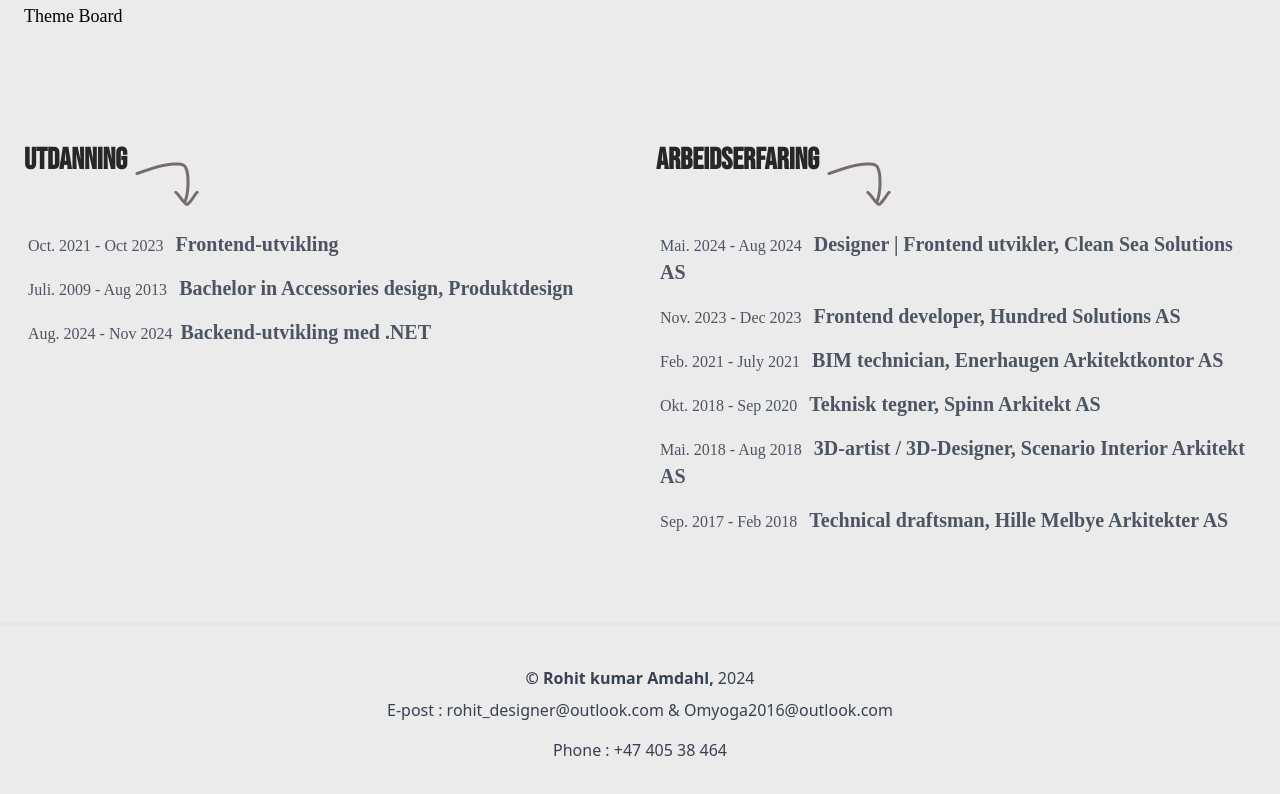
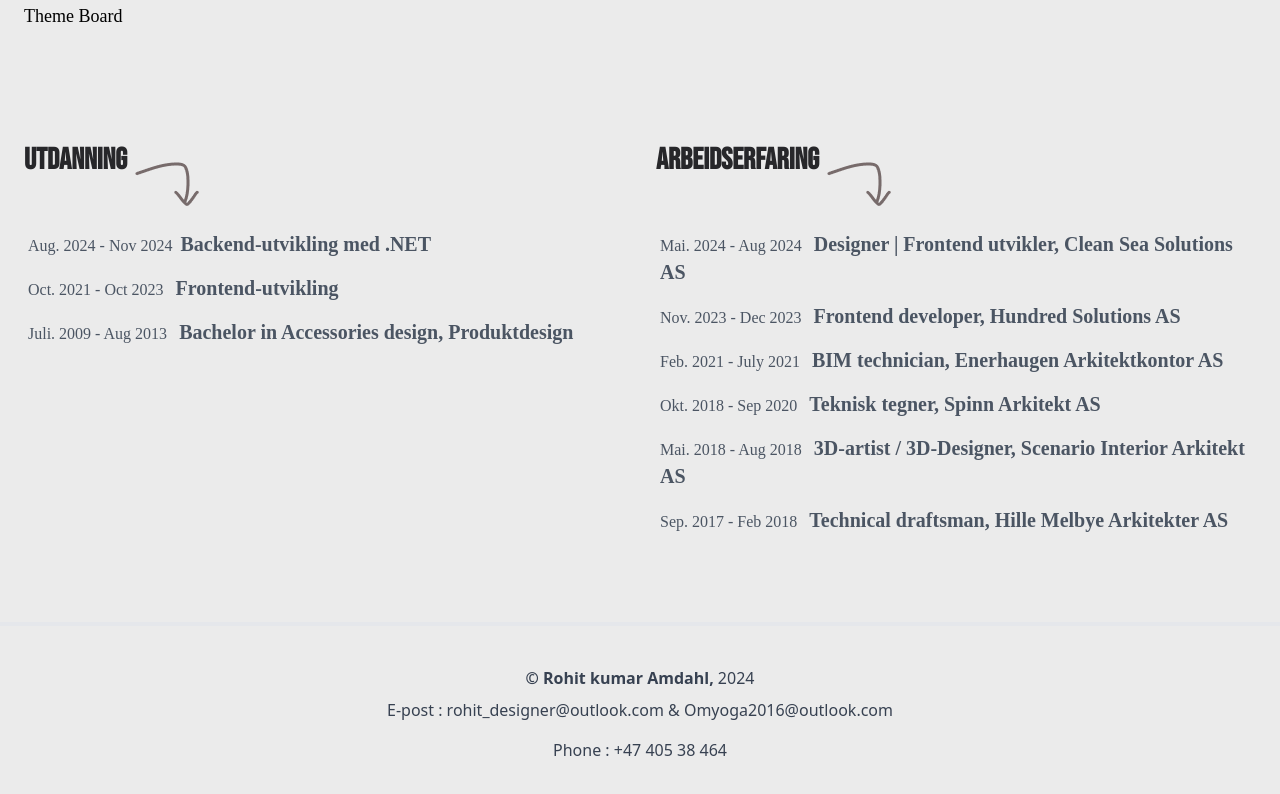
Before and after one commit to MaaRadha/work, a React (Vite) app: page / in a window 1280 px wide. Shown: the part 1856-2650 px from the top of the page. Built offline with nearby package versions, Linux system fonts and the light colour scheme; a web font is replaced by a local one.

Commit message:
moved  education

```diff
--- a/src/components/home/HomeSection.jsx
+++ b/src/components/home/HomeSection.jsx
@@ -36,6 +36,12 @@ const HomeSecion = () => {
           >
             <ul className="px-4">
               <li className="py-2 text-gray-600">
+                Aug. 2024 - Nov 2024
+                <span className="px-2 font-bold text-xl">
+                  Backend-utvikling med .NET
+                </span>
+              </li>
+              <li className="py-2 text-gray-600">
                 Oct. 2021 - Oct 2023
                 <span className="px-3 font-bold text-xl">
                   Frontend-utvikling
@@ -45,12 +51,6 @@ const HomeSecion = () => {
                 Juli. 2009 - Aug 2013
                 <span className="px-3 font-bold text-xl">
                   Bachelor in Accessories design, Produktdesign{" "}
-                </span>
-              </li>
-              <li className="py-2 text-gray-600">
-                Aug. 2024 - Nov 2024
-                <span className="px-2 font-bold text-xl">
-                  Backend-utvikling med .NET
                 </span>
               </li>
             </ul>
```
